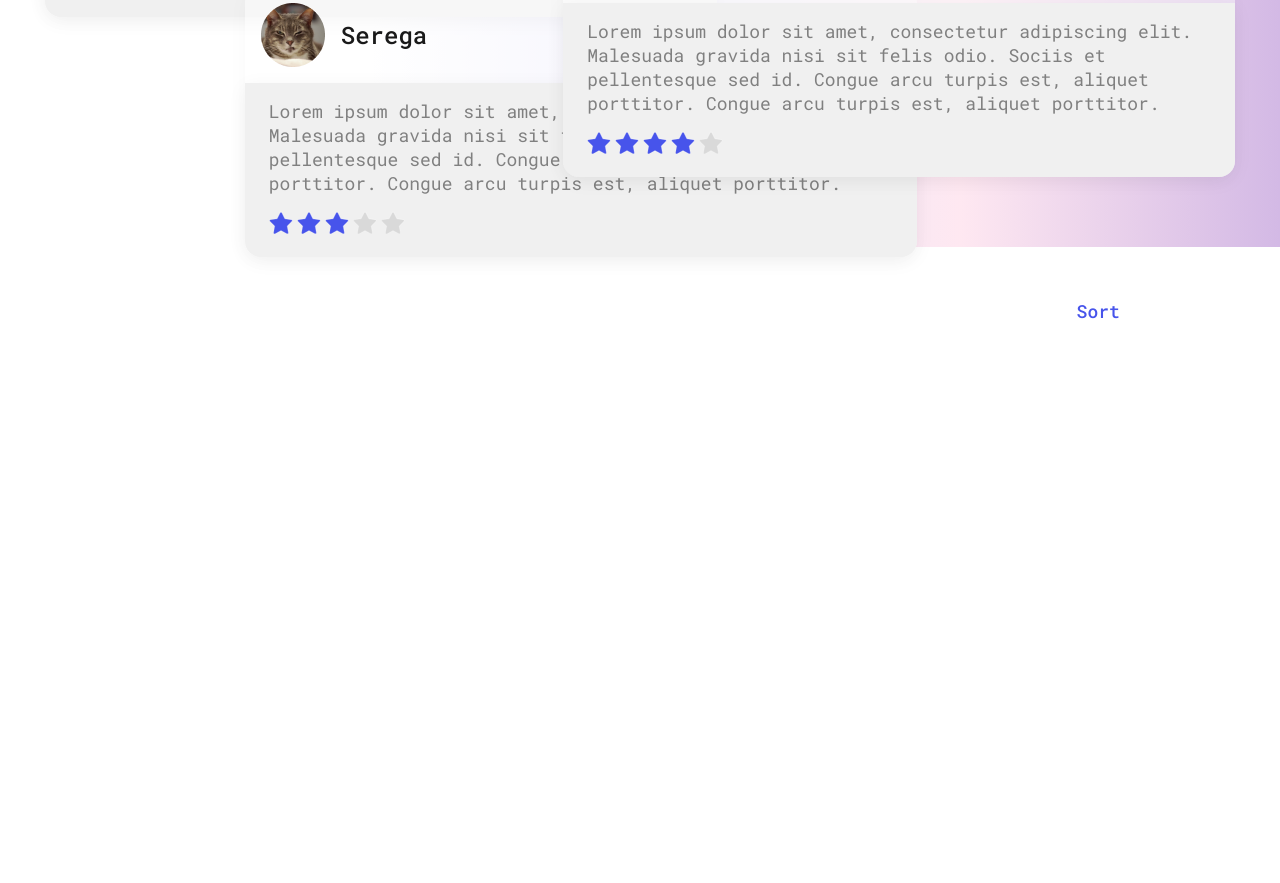
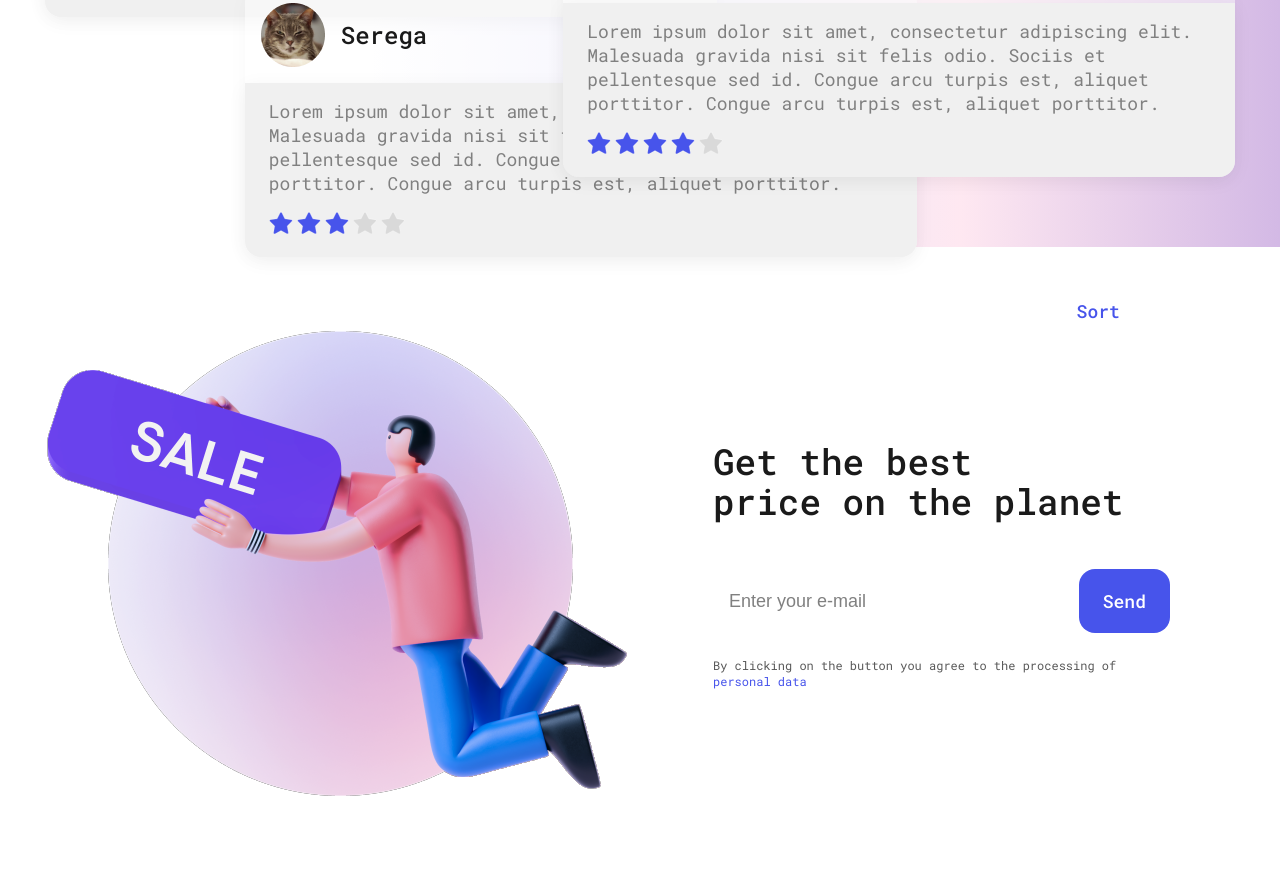
Before and after one commit to Otabek996/responsive-instabots-website, a plain HTML site: page index.html in a window 1280 px wide. Shown: the part 4055-4938 px from the top of the page. Before the commit the page ends 4390 px from the top, so only its background shows below. Drawn offline with nearby package versions, Linux system fonts and the light colour scheme.

Commit message:
Added Sale section

```diff
--- a/assets/css/styles.css
+++ b/assets/css/styles.css
@@ -654,6 +654,33 @@ img {
     margin: 0 auto;
 }
 
+/*=============== SALE ===============*/
+.sale__container {
+    padding: 80px 0;
+}
+
+.sale__content {
+    display: flex;
+    align-items: center;
+    gap: 24px;
+}
+
+.sale__data {
+    margin: 0 auto;
+}
+
+.sale__data-title {
+    font-size: var(--h2-font-size);
+    font-weight: var(--font-medium);
+    line-height: var(--h2-line-height);
+    color: var(--text-color-black);
+    margin-bottom: 40px;
+}
+
+.sale__data-subtitle {
+    margin: 16px 0 0 0;
+}
+
 /*=============== MEDIA QUERIES ===============*/
 /* For large devices */
 @media screen and (max-width: 1600px) {
@@ -786,6 +813,12 @@ img {
         text-align: end;
         margin: -40px 0 60px 0;
     }
+
+    /* Sale */
+    .sale__content {
+        display: flex;
+        flex-direction: column;
+    }
 }
 
 /* For medium devices */
@@ -855,6 +888,11 @@ img {
 
     .home__cover {
         margin: 40px 0;
+    }
+
+    /* Sale */
+    .sale__data-title {
+        padding: 0 20px;
     }
 }
 
@@ -1015,6 +1053,15 @@ img {
         font-size: var(--smaller-font-size);
         line-height: var(--smaller-line-height);
     }
+
+    /* Sale */
+    .sale__container {
+        padding: 40px 0;
+    }
+
+    .sale__content {
+        gap: 40px;
+    }
 }
 
 /*=============== ANIMATIONS ===============*/
--- a/index.html
+++ b/index.html
@@ -499,6 +499,26 @@
                 </div>
             </div>
         </section>
+
+        <!--==================== SALE ====================-->
+        <section class="sale">
+            <div class="sale__container container">
+                <div class="sale__content">
+                    <div class="sale__cover">
+                        <img class="sale__img" src="./assets/img/sale-img.png" alt="Sale">
+                    </div>
+
+                    <div class="sale__data">
+                        <h2 class="sale__data-title">Get the best <br> price on the planet</h2>
+                        <form class="home__data-form">
+                            <input class="home__data-form-input" type="email" placeholder="Enter your e-mail">
+                            <button class="btn-main btn-send-email" type="submit">Send</button>
+                        </form>
+                        <p class="home__data-subtitle sale__data-subtitle">By clicking on the button you agree to the processing of <br> <span><a class="home__data-subtitle-info" href="#">personal data</a></span></p>
+                    </div>
+                </div>
+            </div>
+        </section>
     </main>
 
     <!--==================== MAIN JS ====================-->
```
Also changed, not shown: assets/img/sale-img.png (added).
